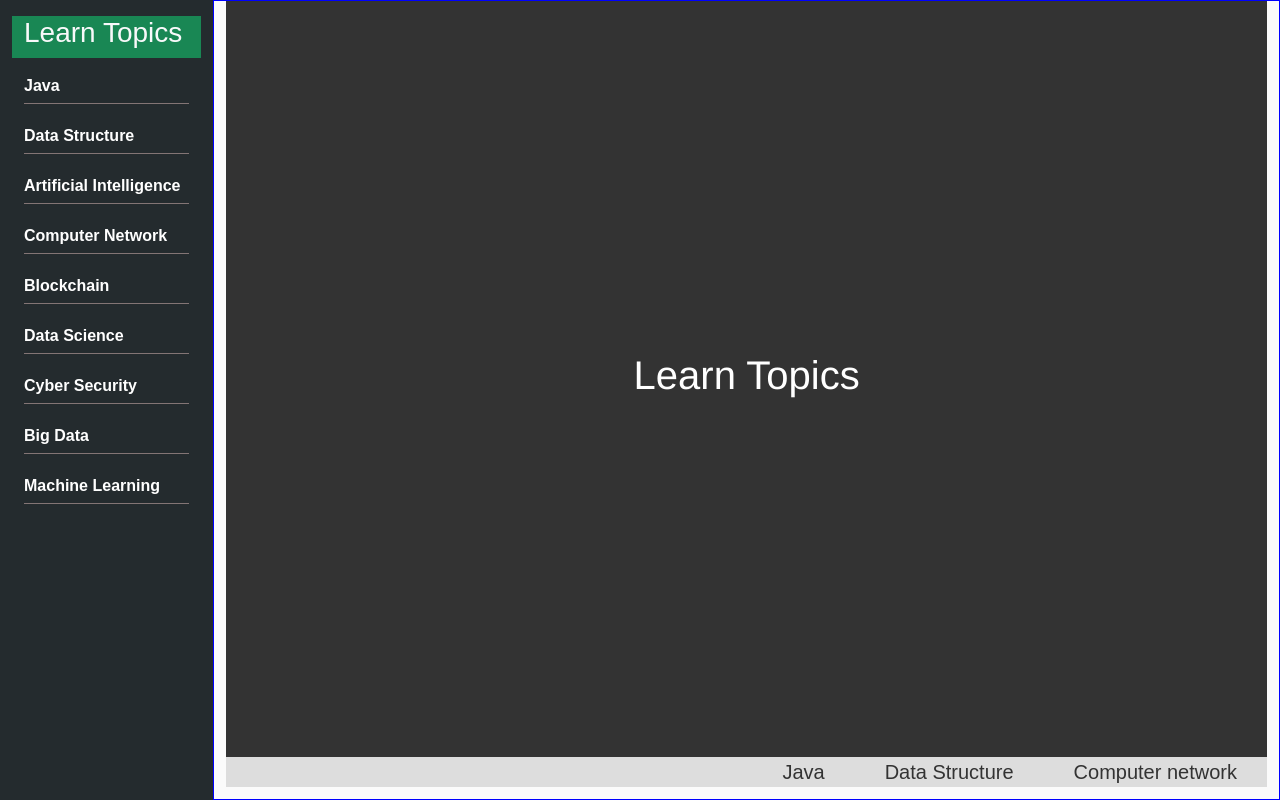
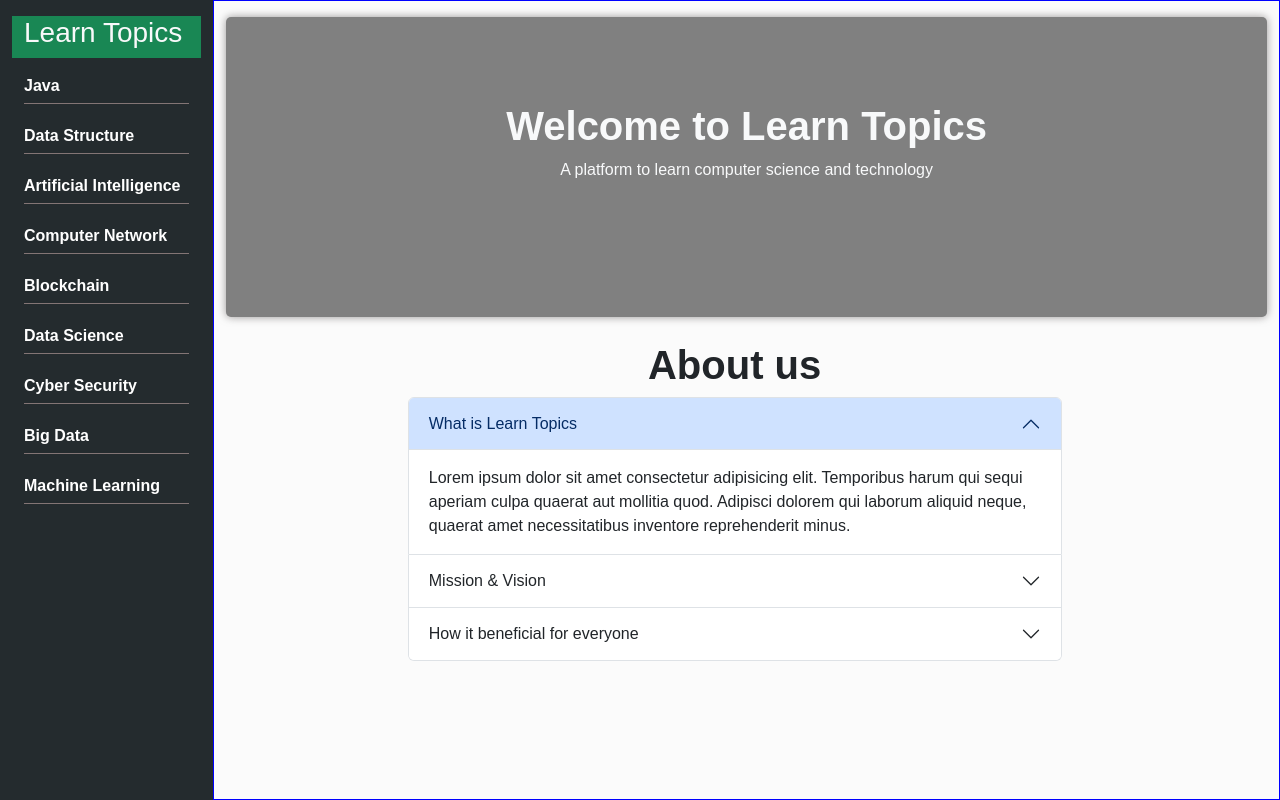
Before and after one commit to homen19/Lerantopic, a React (Create React App) app: page / in a window 1280 px wide. Built offline with nearby package versions, Linux system fonts and the light colour scheme.

Commit message:
Welcome page changed

```diff
--- a/src/Pages/Java/Java.css
+++ b/src/Pages/Java/Java.css
@@ -1,16 +1,50 @@
-body{
+body {
     font-family: sans-serif;
 }
-h1{
+
+h2 {
     font-weight: 550;
 }
-.Intro-java{
-    width: 100%;
+
+.Intro-java {
+    width: 80%;
     height: 700px;
+    padding: 10px 30px;
+    border-radius: 5px;
     /* border: 1px solid red; */
+    background-color: #F9F9F9;
+    box-shadow: 0px 0px 9px 0px rgba(0, 0, 0, 0.75);
+    -webkit-box-shadow: 0px 0px 9px 0px rgba(0, 0, 0, 0.75);
+    -moz-box-shadow: 0px 0px 9px 0px rgba(0, 0, 0, 0.75);
 }
-.ex1{
+
+.ex1 {
     width: 50%;
     height: 300px;
-    /* border: 1px solid red; */
+    border: 1px solid red;
 }
+
+.controller-desc {
+    width: 20%;
+    height: auto;
+    /* border: 1px solid black; */
+    margin-left: 20px;
+    background-color: #F9F9F9;
+    border-radius: 5px;
+    box-shadow: 0px 0px 9px 0px rgba(0, 0, 0, 0.75);
+    -webkit-box-shadow: 0px 0px 9px 0px rgba(0, 0, 0, 0.75);
+    -moz-box-shadow: 0px 0px 9px 0px rgba(0, 0, 0, 0.75);
+
+}
+
+.topic {
+    width: 100%;
+    height: 30px;
+    border-bottom: 1px solid rgb(136, 134, 134);
+    margin-bottom: 5px;
+
+
+}
+.topic:hover{
+    font-size: large;
+}
--- a/src/Pages/Java/Java.js
+++ b/src/Pages/Java/Java.js
@@ -1,15 +1,19 @@
 import React from 'react'
 import './Java.css';
+import Data from "./JavaData";
+
 export const Java = () => {
   return (
     <>
       <div className="container">
         <div className="row">
           <div className="col">
-            <h1 className='my-2'>Java Learn</h1>
-            <section className='Intro-java my-3'>
+            <h2 className='my-2 '>Java Learning</h2>
+            {/* -------------------Main description block------------- */}
+            <div className="d-flex">
+              <section className='Intro-java my-1'>
                 <h4>What is Java</h4>
-              <p>Java is a programming language and a platform. Java is a high level, robust, object-oriented and secure programming language.
+                <p className="text-justify">Java is a programming language and a platform. Java is a high level, robust, object-oriented and secure programming language.
 
                   Java was developed by Sun Microsystems (which is now the subsidiary of Oracle) in the year 1995. James Gosling is known as the father of Java. Before Java, its name was Oak. Since Oak was already a registered company, so James Gosling and his team changed the name from Oak to Java.
 
@@ -20,6 +24,24 @@ export const Java = () => {
 
                 </div>
               </section>
+              <section className='controller-desc my-1'>
+                  <div className="container">
+                    <div className="row">
+                      <div className="col">
+                        <h4 className='text-center fw-bold my-2'>Topics</h4>
+
+                       { Data.map(d =>(
+                        <div className="topic" key={d.id}>
+                            <p>{ d.topic }</p>
+
+                        </div>
+                        ))}
+
+                      </div>
+                    </div>
+                  </div>
+              </section>
+            </div>
           </div>
         </div>
       </div>
--- /dev/null
+++ b/src/Pages/Java/JavaData.js
@@ -0,0 +1,33 @@
+const Data = [
+    {
+        id : 1,
+        topic : "Introduction"
+    },
+    {
+        id: 2,
+        topic : "What is Java"
+    },
+    {
+        id : 3,
+        topic : "History of Java"
+    },
+    {
+        id: 4,
+        topic: "Features of Java"
+    },
+    {
+        id: 5,
+        topic: "Hello Program"
+    },
+    {
+        id: 6,
+        topic: "Program Internals"
+    },
+    {
+        id: 7,
+        topic: "How to set path"
+    }
+
+];
+
+export default Data;
--- a/src/Pages/Welcome/Welcome.css
+++ b/src/Pages/Welcome/Welcome.css
@@ -1,115 +1,15 @@
-.body {
-  font-family: Arial, sans-serif;
-  margin: 0;
-  padding: 0;
+.welcome {
+  height: 300px;
+  border-radius: 5px;
+  background-color: gray;
+  box-shadow: 0px 0px 9px 0px rgba(119, 118, 118, 0.75);
+  -webkit-box-shadow: 0px 0px 9px 0px rgba(119, 115, 115, 0.75);
+  -moz-box-shadow: 0px 0px 9px 0px rgba(124, 118, 118, 0.75);
+}
+.welcome h1{
+  padding-top: 85px;
+}
+.about{
 
+  /* border: 1px solid red; */
 }
-
-header {
-background-color: #333;
-  color: #fff;
-  padding: 350px;
-  text-align: center;
-  font-family: 'Franklin Gothic Medium', 'Arial Narrow', Arial, sans-serif;
-}
-
-header h1 {
-  margin: 0;
-}
-
-nav {
-  background-color: #ddd;
-  display: flex;
-  justify-content: right;
-}
-
-nav ul {
-  list-style: none;
-  margin: 0;
-  padding: 0;
-  display: flex;
-}
-
-nav li {
-  margin: 0 10px;
-}
-
-nav a {
-  color: #333;
-  text-decoration: none;
-  font-size: 20px;
-  padding: 10px 20px;
-}
-
-main {
-  padding: 20px;
-}
-
-section {
-  margin-bottom: 50px;
-  text-align: center;
-}
-
-section h2 {
-    margin-top: 50px;
-  margin-bottom: 20px;
-}
-
-section p {
-  font-size: 18px;
-  line-height: 1.5;
-}
-
-section ul {
-  list-style: none;
-  margin: 0;
-  padding: 0;
-  display: flex;
-  justify-content: center;
-}
-
-section li {
-  margin: 0 20px;
-  font-size: 18px;
-}
-
-section form {
-  text-align: left;
-  margin: 0 auto;
-  max-width: 500px;
-}
-
-section label {
-  display: block;
-  margin-bottom: 10px;
-  font-size: 18px;
-}
-
-section input[type="text"],
-section input[type="email"],
-section textarea {
-  padding: 10px;
-  font-size: 18px;
-  width: 100%;
-  box-sizing: border-box;
-  margin-bottom: 20px;
-}
-
-section input[type="submit"] {
-  background-color: #333;
-  color: #fff;
-  padding: 10px 20px;
-  border: none;
-  cursor: pointer;
-}
-
-footer {
-  background-color: #333;
-  color: #fff;
-  text-align: center;
-  padding: 20px;
-}
-
-footer p {
-  margin: 0;
-}
--- a/src/Pages/Welcome/Welcome.js
+++ b/src/Pages/Welcome/Welcome.js
@@ -2,49 +2,68 @@ import React from 'react'
 import './Welcome.css';
 export const Welcome = () => {
   return (
-   <>
-     <div class="body">
-    <header>
-      <h1>Learn Topics</h1>
-      <h2></h2>
-    </header>
-    <nav>
-      <ul>
-        <li><a href="#about">Java</a></li>
-        <li><a href="#services">Data Structure</a></li>
-        <li><a href="#contact">Computer network</a></li>
-      </ul>
-    </nav>
-    <main>
-      <section id="about">
-        <h2>About Us</h2>
-        <p>We are pro</p>
-      </section>
-      <section id="services">
-        <h2>Topic</h2>
-        <ul>
-          <li>Web Design</li>
-          <li>Web Development</li>
-          <li>Data</li>
-        </ul>
-      </section>
-      <section id="contact">
-        <h2>Contact Us</h2>
-        <form>
-          <label for="name">Name:</label>
-          <input type="text" id="name" name="name"/>
-          <label for="email">Email:</label>
-          <input type="email" id="email" name="email"/>
-          <label for="message">Message:</label>
-          <textarea id="message" name="message"></textarea>
-          <input type="submit" value="Submit"/>
-        </form>
-      </section>
-    </main>
-    <footer>
-      <p>@Sur Nokore Jen Dhonnobad</p>
-    </footer>
-  </div>
+    <>
+      <div className="container">
+        <div className="row">
+          {/* -------------welcome card------------- */}
+          <div className="col my-3  welcome">
+            <h1 className='text-center fw-bold text-light'>Welcome to  Learn Topics </h1>
+            <p className='text-center text-light'>A platform to learn computer science and technology</p>
+          </div>
+          {/* -----------------About part------------------- */}
+
+          <div className="row">
+            <div className="col-md-2"></div>
+            <div className="col-md-8 about">
+              <h1 className='text-center fw-bold my-2'>About us</h1>
+              <div class="accordion" id="accordionExample">
+                <div class="accordion-item">
+                  <h2 class="accordion-header" id="headingOne">
+                    <button class="accordion-button" type="button" data-bs-toggle="collapse" data-bs-target="#collapseOne" aria-expanded="true" aria-controls="collapseOne">
+                      What is Learn Topics
+                    </button>
+                  </h2>
+                  <div id="collapseOne" class="accordion-collapse collapse show" aria-labelledby="headingOne" data-bs-parent="#accordionExample">
+                    <div class="accordion-body">
+                      Lorem ipsum dolor sit amet consectetur adipisicing elit. Temporibus harum qui sequi aperiam culpa quaerat aut mollitia quod. Adipisci dolorem qui laborum aliquid neque, quaerat amet necessitatibus inventore reprehenderit minus.
+                    </div>
+                  </div>
+                </div>
+                <div class="accordion-item">
+                  <h2 class="accordion-header" id="headingTwo">
+                    <button class="accordion-button collapsed" type="button" data-bs-toggle="collapse" data-bs-target="#collapseTwo" aria-expanded="false" aria-controls="collapseTwo">
+                      Mission & Vision
+                    </button>
+                  </h2>
+                  <div id="collapseTwo" class="accordion-collapse collapse" aria-labelledby="headingTwo" data-bs-parent="#accordionExample">
+                    <div class="accordion-body">
+                      <strong>This is the second item's accordion body.</strong> It is hidden by default, until the collapse plugin adds the appropriate classes that we use to style each element. These classes control the overall appearance, as well as the showing and hiding via CSS transitions. You can modify any of this with custom CSS or overriding our default variables. It's also worth noting that just about any HTML can go within the <code>.accordion-body</code>, though the transition does limit overflow.
+                    </div>
+                  </div>
+                </div>
+                <div class="accordion-item">
+                  <h2 class="accordion-header" id="headingThree">
+                    <button class="accordion-button collapsed" type="button" data-bs-toggle="collapse" data-bs-target="#collapseThree" aria-expanded="false" aria-controls="collapseThree">
+                      How it beneficial for everyone
+                    </button>
+                  </h2>
+                  <div id="collapseThree" class="accordion-collapse collapse" aria-labelledby="headingThree" data-bs-parent="#accordionExample">
+                    <div class="accordion-body">
+                      <strong>This is the third item's accordion body.</strong> It is hidden by default, until the collapse plugin adds the appropriate classes that we use to style each element. These classes control the overall appearance, as well as the showing and hiding via CSS transitions. You can modify any of this with custom CSS or overriding our default variables. It's also worth noting that just about any HTML can go within the <code>.accordion-body</code>, though the transition does limit overflow.
+                    </div>
+                  </div>
+                </div>
+              </div>
+            </div>
+            <div className="col-md-2"></div>
+          </div>
+
+
+        </div>
+
+
+      </div>
+
     </>
   )
 }
```
Lines whose indentation alone changed are shown as unchanged.
